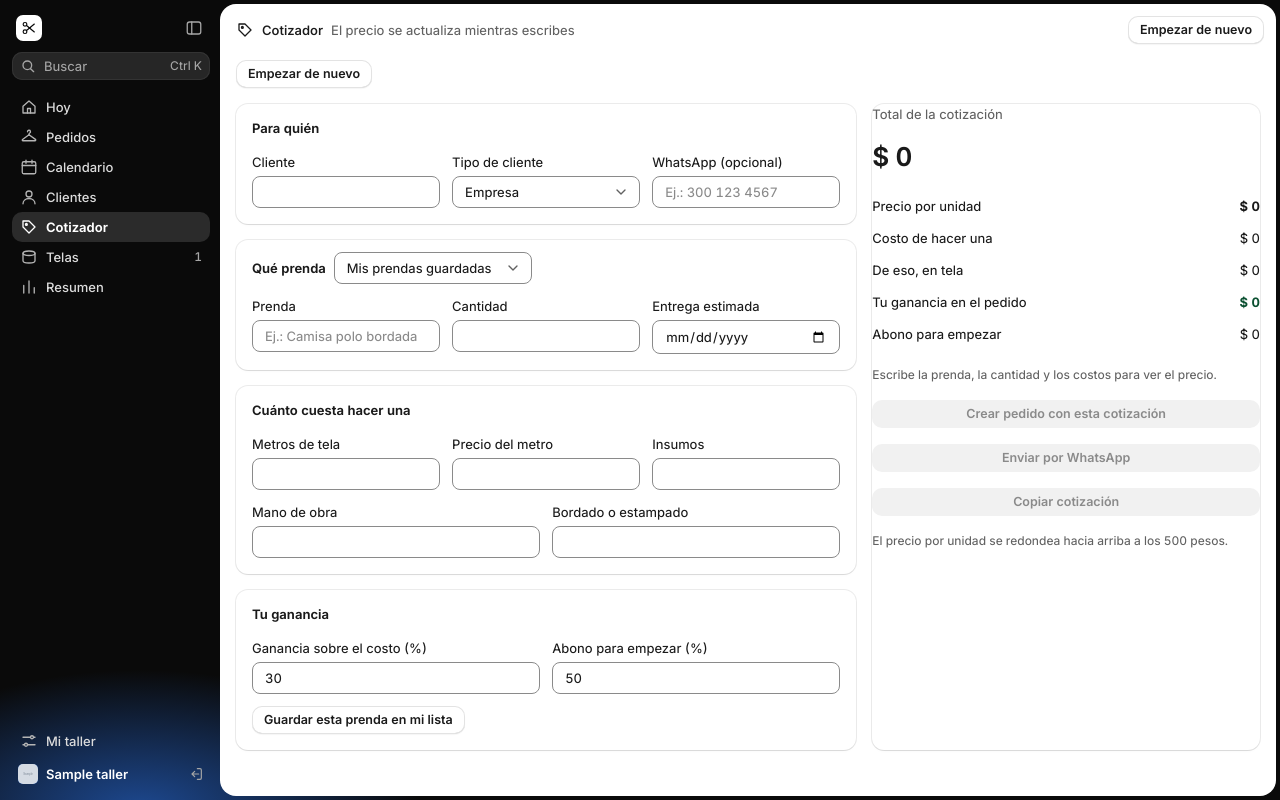
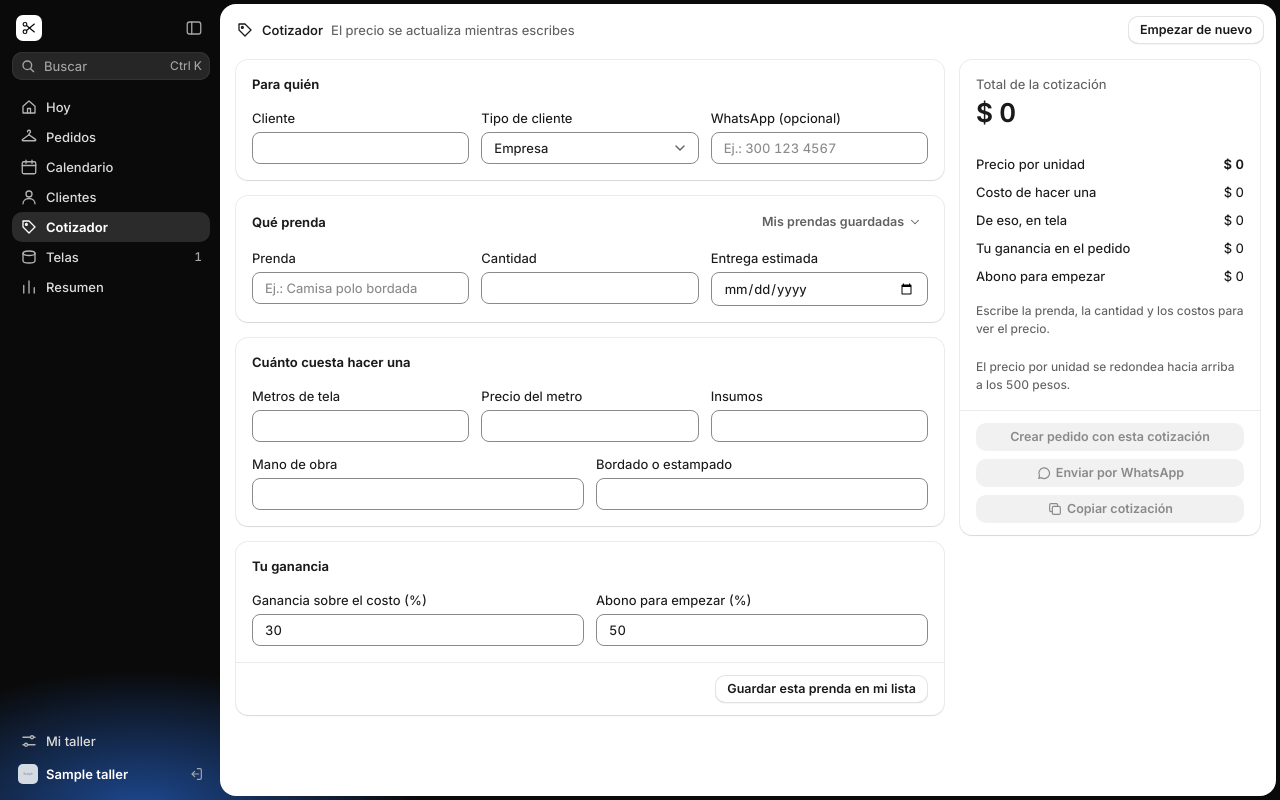
Before and after one commit to papeljake12/taller-app, a Django app: page /cotizador/ in a window 1280 px wide. Run offline with Django 5.2, Linux system fonts and the light colour scheme; a user stored in the database is signed in; tables that the repository leaves empty hold one stand-in row (values such as "Sample post"); grey boxes marked "Sample" are stand-in pictures; parts of the project's set-up code (start-up, migrations or seed data) failed here and were passed over.

Commit message:
Rediseño: Cotizador
Cotizador con el lenguaje nuevo: cuatro tarjetas de datos, "Mis prendas guardadas" como menú desplegable y tarjeta de cotización fija con las cuentas y los tres botones en columna. El resultado sigue sin parpadear y se conserva todo lo que ya hacía.

Co-Authored-By: Claude Opus 5.5 <noreply@anthropic.com>

```diff
--- a/cotizador/formularios.py
+++ b/cotizador/formularios.py
@@ -105,6 +105,8 @@ class FormularioCotizacion(forms.Form):
         queryset=PrendaGuardada.objects.none(),
         required=False,
         empty_label="Mis prendas guardadas",
+        # Escondido: la elección se hace con los botones del menú "Mis prendas guardadas".
+        widget=forms.HiddenInput,
         error_messages={"invalid_choice": "Elige una de tus prendas guardadas."},
     )
     # La prenda guardada que ya se pasó a los campos. Si `guardada` cambia, hay que pasarla.
--- a/cotizador/templates/cotizador/_formulario.html
+++ b/cotizador/templates/cotizador/_formulario.html
@@ -13,29 +13,29 @@ fechas también avisan con "input", así que se siguen calculando al elegir.
 Sin JavaScript, "Calcular" (en el resultado) hace un envío normal.
 El primer botón del formulario es un "Calcular" escondido: Enter en un campo calcula, en
 vez de tocar el primer botón que se vea (que podría ser "Quitar de mi lista").
-{% endcomment %}{% url 'cotizador:calcular' as url_calcular %}{% url 'cotizador:prenda_guardar' as url_guardar %}<form class="dos-columnas" id="cotizador" method="post" action="{{ url_calcular }}" hx-post="{{ url_calcular }}" hx-trigger="input changed delay:300ms, submit" hx-target="#resultado" hx-swap="outerHTML" hx-sync="this:queue last" novalidate>
+{% endcomment %}{% url 'cotizador:calcular' as url_calcular %}{% url 'cotizador:prenda_guardar' as url_guardar %}<form class="columnas" id="cotizador" method="post" action="{{ url_calcular }}" hx-post="{{ url_calcular }}" hx-trigger="input changed delay:300ms, submit" hx-target="#resultado" hx-swap="outerHTML" hx-sync="this:queue last" novalidate>
 {% csrf_token %}{{ form.aplicada }}<button type="submit" class="oculto" tabindex="-1" aria-hidden="true">Calcular</button>
-<div class="columna-ancha columna">
-<section class="tarjeta tarjeta--lista" aria-labelledby="t-para-quien">
+<div class="columna">
+<section class="tarjeta" aria-labelledby="t-para-quien">
 <div class="tarjeta__cabeza"><h2 id="t-para-quien">Para quién</h2></div>
 <div class="tarjeta__cuerpo">
 <div class="campos">{% include "piezas/_campo.html" with campo=form.cliente clase_campo="campo--ancho-celular" %}{% include "piezas/_campo.html" with campo=form.tipo %}{% include "piezas/_campo.html" with campo=form.whatsapp %}</div>
 </div>
 </section>
 {% include "cotizador/_que_prenda.html" %}
-<section class="tarjeta tarjeta--lista" aria-labelledby="t-costo">
+<section class="tarjeta" aria-labelledby="t-costo">
 <div class="tarjeta__cabeza"><h2 id="t-costo">Cuánto cuesta hacer una</h2></div>
 <div class="tarjeta__cuerpo">
 <div class="campos">{% include "piezas/_campo.html" with campo=form.metros %}{% include "piezas/_campo.html" with campo=form.precio_metro %}{% include "piezas/_campo.html" with campo=form.insumos %}</div>
 <div class="campos">{% include "piezas/_campo.html" with campo=form.mano_obra %}{% include "piezas/_campo.html" with campo=form.extra %}</div>
 </div>
 </section>
-<section class="tarjeta tarjeta--lista" aria-labelledby="t-ganancia">
+<section class="tarjeta" aria-labelledby="t-ganancia">
 <div class="tarjeta__cabeza"><h2 id="t-ganancia">Tu ganancia</h2></div>
 <div class="tarjeta__cuerpo">
-<div class="campos campos--abajo">{% include "piezas/_campo.html" with campo=form.ganancia %}{% include "piezas/_campo.html" with campo=form.abono %}</div>
-<div class="botones"><button type="submit" class="boton" formaction="{{ url_guardar }}" hx-post="{{ url_guardar }}" hx-target="#cotizador" hx-swap="outerHTML" hx-sync="this:drop">Guardar esta prenda en mi lista</button></div>
+<div class="campos">{% include "piezas/_campo.html" with campo=form.ganancia %}{% include "piezas/_campo.html" with campo=form.abono %}</div>
 </div>
+<div class="tarjeta__pie"><button type="submit" class="boton" formaction="{{ url_guardar }}" hx-post="{{ url_guardar }}" hx-target="#cotizador" hx-swap="outerHTML" hx-sync="this:drop">Guardar esta prenda en mi lista</button></div>
 </section>
 </div>
 {% include "cotizador/_resultado.html" %}
--- a/cotizador/templates/cotizador/_que_prenda.html
+++ b/cotizador/templates/cotizador/_que_prenda.html
@@ -1,19 +1,23 @@
 {% load piezas %}{% comment %}
-Tarjeta "Qué prenda" del cotizador. Arriba a la derecha, "Mis prendas guardadas" (solo si
-el taller tiene alguna): al elegir una, sus costos pasan a los campos. Es una lista, pero se ve
-como el botón secundario del diseño (boton-select). Con una elegida
-aparece "Quitar de mi lista", que primero pregunta (`por_quitar`).
+Tarjeta "Qué prenda" del cotizador. En su cabeza, "Mis prendas guardadas" es un menú
+desplegable (details.desplegable, diseno/cotizador.html): cada opción es un botón que manda el
+formulario con `elegir` = la prenda, y los costos de esa prenda pasan a los campos. `guardada`
+(escondido) guarda cuál está elegida. Sin prendas guardadas, el menú dice cómo guardar la
+primera. Con una elegida aparece "Quitar de mi lista", que primero pregunta (`por_quitar`).
 Va dentro del formulario del cotizador: sus botones mandan todo lo escrito, para que no se
 pierda.
 Animaciones (static/js/app.js, sección 11): "Quitar de mi lista" y la pregunta llevan id, así
 entran con un desvanecido y la pregunta se cierra suave al irse. Al irse el botón que se tocó,
 el cursor sigue en "Quitar de mi lista" o en "Mis prendas guardadas" (data-foco-despues).
 `mensaje_prenda` solo llega sin JavaScript; con JavaScript el mismo texto sale en el aviso corto.
-{% endcomment %}<section class="tarjeta tarjeta--lista" aria-labelledby="t-que-prenda">
-<div class="tarjeta__cabeza"><h2 id="t-que-prenda">Qué prenda</h2>{% if hay_prendas %}<div class="botones"><div><label class="oculto" for="{{ form.guardada.id_for_label }}">{{ form.guardada.label }}</label>{% control form.guardada "boton-select" %}</div>{% if elegida and not por_quitar %}{% url 'cotizador:prenda_quitar' elegida.pk as url_quitar %}<button type="submit" class="boton" id="quitar-de-mi-lista" formaction="{{ url_quitar }}" hx-post="{{ url_quitar }}" hx-target="#cotizador" hx-swap="outerHTML" hx-sync="this:drop">Quitar de mi lista</button>{% endif %}</div>{% endif %}</div>
+{% endcomment %}<section class="tarjeta" aria-labelledby="t-que-prenda">
+<div class="tarjeta__cabeza"><h2 id="t-que-prenda">Qué prenda</h2><div class="tarjeta__aparte">{% if elegida and not por_quitar %}{% url 'cotizador:prenda_quitar' elegida.pk as url_quitar %}<button type="submit" class="boton boton--plano" id="quitar-de-mi-lista" formaction="{{ url_quitar }}" hx-post="{{ url_quitar }}" hx-target="#cotizador" hx-swap="outerHTML" hx-sync="this:drop">Quitar de mi lista</button>{% endif %}<details class="desplegable desplegable--izquierda"><summary class="boton boton--plano" id="mis-prendas">Mis prendas guardadas{% icono "abajo" 14 %}</summary><div class="desplegable__menu">
+{% if hay_prendas %}{{ form.guardada }}{% for prenda in prendas %}<button type="submit" class="desplegable__opcion" name="elegir" value="{{ prenda.pk }}"{% if elegida and elegida.pk == prenda.pk %} aria-current="true"{% endif %}>{{ prenda.nombre }}</button>
+{% endfor %}{% else %}<p class="nota">Todavía no tienes prendas guardadas. Llena los costos y toca «Guardar esta prenda en mi lista».</p>{% endif %}
+</div></details></div></div>
 <div class="tarjeta__cuerpo">
 {% if por_quitar %}{% url 'cotizador:prenda_quitar' por_quitar.pk as url_quitar %}<div class="aviso" id="pregunta-quitar" role="alert"><p>¿Quitar «{{ por_quitar.nombre }}» de tus prendas guardadas? Lo que escribiste aquí y los pedidos no cambian.</p></div>
-<div class="botones" id="pregunta-quitar-botones"><button type="submit" class="boton boton--principal" name="confirmar" value="si" formaction="{{ url_quitar }}" hx-post="{{ url_quitar }}" hx-vals='{"confirmar": "si"}' hx-target="#cotizador" hx-swap="outerHTML" hx-sync="this:drop" data-foco-despues="{{ form.guardada.id_for_label }}" autofocus>Sí, quitar la prenda</button><button type="submit" class="boton" name="cancelar" value="si" formaction="{{ url_quitar }}" hx-post="{{ url_quitar }}" hx-vals='{"cancelar": "si"}' hx-target="#cotizador" hx-swap="outerHTML" hx-sync="this:drop" data-foco-despues="quitar-de-mi-lista">Cancelar</button></div>
+<div class="botones" id="pregunta-quitar-botones"><button type="submit" class="boton boton--principal" name="confirmar" value="si" formaction="{{ url_quitar }}" hx-post="{{ url_quitar }}" hx-vals='{"confirmar": "si"}' hx-target="#cotizador" hx-swap="outerHTML" hx-sync="this:drop" data-foco-despues="mis-prendas" autofocus>Sí, quitar la prenda</button><button type="submit" class="boton" name="cancelar" value="si" formaction="{{ url_quitar }}" hx-post="{{ url_quitar }}" hx-vals='{"cancelar": "si"}' hx-target="#cotizador" hx-swap="outerHTML" hx-sync="this:drop" data-foco-despues="quitar-de-mi-lista">Cancelar</button></div>
 {% endif %}{% if mensaje_prenda %}<p class="nota" role="status">{{ mensaje_prenda }}</p>
 {% endif %}<div class="campos">{% include "piezas/_campo.html" with campo=form.prenda clase_campo="campo--ancho-celular" %}{% include "piezas/_campo.html" with campo=form.cantidad %}{% include "piezas/_campo.html" with campo=form.entrega %}</div>
 </div>
--- a/cotizador/templates/cotizador/_resultado.html
+++ b/cotizador/templates/cotizador/_resultado.html
@@ -9,22 +9,22 @@ El aviso dice lo que hay que corregir: al crear el pedido o guardar la prenda (`
 mientras se escribe, un valor del precio mal escrito (`errores_del_precio`).
 data-sin-animar: como cambia con cada tecla, no se desvanece ni parpadea (static/js/app.js,
 sección 11). Su id y los de adentro son siempre los mismos.
-{% endcomment %}{% url 'cotizador:crear_pedido' as url_crear %}<section class="tarjeta columna columna-angosta cotizacion" id="resultado" aria-labelledby="t-total" data-sin-animar>
-<div class="cifra__nombre" id="t-total">Total de la cotización</div>
-<div class="cifra-grande cotizacion__total dinero">{{ cotizacion.total|pesos }}</div>
-<div>
-<div class="renglon"><span>Precio por unidad</span><strong class="dinero">{{ cotizacion.precio_unidad|pesos }}</strong></div>
-<div class="renglon"><span>Costo de hacer una</span><span class="dinero">{{ cotizacion.costo|pesos }}</span></div>
-<div class="renglon"><span>De eso, en tela</span><span class="dinero">{{ cotizacion.tela|pesos }}</span></div>
-<div class="renglon"><span>Tu ganancia en el pedido</span><strong class="dinero texto-verde">{{ cotizacion.ganancia|pesos }}</strong></div>
-<div class="renglon"><span>Abono para empezar</span><span class="dinero">{{ cotizacion.abono|pesos }}</span></div>
+{% endcomment %}{% url 'cotizador:crear_pedido' as url_crear %}<section class="tarjeta cotizacion" id="resultado" aria-labelledby="t-total" data-sin-animar>
+<div class="tarjeta__cuerpo"><h2 class="texto-2" id="t-total">Total de la cotización</h2>
+<p class="cotizacion__total dinero">{{ cotizacion.total|pesos }}</p></div>
+<div class="cuentas">
+<div class="cuentas__fila"><span>Precio por unidad</span><span class="dinero fuerte">{{ cotizacion.precio_unidad|pesos }}</span></div>
+<div class="cuentas__fila"><span>Costo de hacer una</span><span class="dinero">{{ cotizacion.costo|pesos }}</span></div>
+<div class="cuentas__fila"><span>De eso, en tela</span><span class="dinero">{{ cotizacion.tela|pesos }}</span></div>
+<div class="cuentas__fila"><span>Tu ganancia en el pedido</span><span class="dinero">{{ cotizacion.ganancia|pesos }}</span></div>
+<div class="cuentas__fila"><span>Abono para empezar</span><span class="dinero">{{ cotizacion.abono|pesos }}</span></div>
 </div>
 {% include "piezas/_aviso.html" with mensajes=aviso|default:errores_del_precio %}
-{% if not lista and not errores_del_precio %}<p class="nota">Escribe la prenda, la cantidad y los costos para ver el precio.</p>
-{% endif %}<noscript><button type="submit" class="boton">Calcular</button></noscript>
+{% if not lista and not errores_del_precio %}<p class="tarjeta__nota nota">Escribe la prenda, la cantidad y los costos para ver el precio.</p>
+{% endif %}{% if lista and not enlace_whatsapp %}<p class="tarjeta__nota nota">Escribe el WhatsApp del cliente para enviarle la cotización.</p>
+{% endif %}<p class="tarjeta__nota nota">El precio por unidad se redondea hacia arriba a los 500 pesos.</p>
+<div class="tarjeta__pie"><noscript><button type="submit" class="boton">Calcular</button></noscript>
 <button type="submit" class="boton boton--principal" formaction="{{ url_crear }}" hx-post="{{ url_crear }}" hx-target="#cotizador" hx-swap="outerHTML" hx-sync="this:drop"{% if not lista %} disabled{% endif %}>Crear pedido con esta cotización</button>
-{% if enlace_whatsapp %}<a class="boton" href="{{ enlace_whatsapp }}" target="_blank" rel="noopener">Enviar por WhatsApp</a>{% else %}<button type="button" class="boton" disabled>Enviar por WhatsApp</button>{% endif %}
-<button type="button" class="boton" data-copiar="{{ texto_cotizacion }}"{% if not lista %} disabled{% endif %}>Copiar cotización</button>
-{% if lista and not enlace_whatsapp %}<p class="nota">Escribe el WhatsApp del cliente para enviarle la cotización.</p>
-{% endif %}<p class="nota">El precio por unidad se redondea hacia arriba a los 500 pesos.</p>
+{% if enlace_whatsapp %}<a class="boton" href="{{ enlace_whatsapp }}" target="_blank" rel="noopener">{% icono "whatsapp" 16 %}Enviar por WhatsApp</a>{% else %}<button type="button" class="boton" disabled>{% icono "whatsapp" 16 %}Enviar por WhatsApp</button>{% endif %}
+<button type="button" class="boton" data-copiar="{{ texto_cotizacion }}"{% if not lista %} disabled{% endif %}>{% icono "copiar" 16 %}Copiar cotización</button></div>
 </section>
--- a/cotizador/templates/cotizador/inicio.html
+++ b/cotizador/templates/cotizador/inicio.html
@@ -3,14 +3,13 @@
 Cotizador (diseno/cotizador.html), T15. Toda la pantalla es un solo formulario
 (cotizador/_formulario.html): a la izquierda los datos y a la derecha el resultado
 (cotizador/_resultado.html), que se actualiza mientras se escribe.
-"Empezar de nuevo" vuelve a abrir la pantalla vacía. En celular, arriba solo cabe el botón
-principal: por eso también va al comienzo del contenido (.navegacion-mes, como en Resumen).
+"Empezar de nuevo" vuelve a abrir la pantalla vacía. En celular, arriba solo caben botones
+redondos con ícono: por eso lleva el de "cerrar" y su texto queda solo para lectores.
 {% endcomment %}
 {% block pestana %}Cotizador{% endblock %}
 {% block titulo %}Cotizador{% endblock %}
 {% block apoyo %}<span class="encabezado__apoyo">El precio se actualiza mientras escribes</span>{% endblock %}
-{% block acciones %}<a class="boton" href="{% url 'cotizador:inicio' %}">Empezar de nuevo</a>{% endblock %}
+{% block acciones %}<a class="boton boton--redondo-celular" href="{% url 'cotizador:inicio' %}"><span class="boton__icono-celular">{% icono "cerrar" 20 %}</span><span class="boton__texto">Empezar de nuevo</span></a>{% endblock %}
 {% block contenido %}
-<div class="navegacion-mes"><a class="boton" href="{% url 'cotizador:inicio' %}">Empezar de nuevo</a></div>
 {% include "cotizador/_formulario.html" %}
 {% endblock %}
--- a/static/css/app.css
+++ b/static/css/app.css
@@ -3437,6 +3437,20 @@ button.casilla:active {
 /* --- Clientes (fin) --- */
 
 /* --- Cotizador (inicio) --- */
+
+/* La tarjeta del resultado: el total grande pegado a su título, como en diseno/cotizador.html */
+.cotizacion > .tarjeta__cuerpo {
+  gap: 2px;
+  padding-top: 14px;
+}
+
+.cotizacion > .tarjeta__cuerpo h2 {
+  font-weight: 450;
+}
+
+.cotizacion .cuentas {
+  padding-bottom: 8px;
+}
 /* --- Cotizador (fin) --- */
 
 /* --- Telas (inicio) --- */
```
Also changed, not shown: cotizador/tests/test_cotizador.py (+43 -21 lines), cotizador/vistas.py (+7 -1 lines), docs/bitacora/rediseno/cotizador.md (added, +54 -0 lines).
